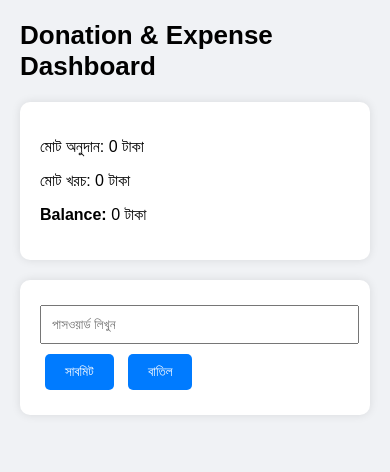
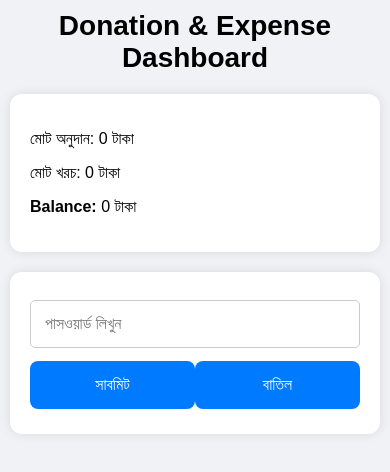
Before and after one commit to samiuli10/donation, a plain HTML site: page index.html in a window 390 px wide. Both pictures are taken after a click on the button "অনুদান যোগ করুন". Drawn offline with Linux system fonts and the light colour scheme; no server answers.

Commit message:
responsive design

```diff
--- a/index.html
+++ b/index.html
@@ -7,36 +7,43 @@
             font-family: Arial, sans-serif;
             background: #f0f2f5;
             margin:0;
-            padding:20px;
+            padding:10px;
         }
         .header{
-            font-size: 26px;
+            font-size: 28px;
             font-weight: bold;
             margin-bottom: 20px;
+            text-align: center;
         }
         .card{
             background: white;
             padding: 20px;
             margin-bottom: 20px;
-            border-radius: 10px;
-            box-shadow: 0 0 10px rgba(0,0,0,0.1);
+            border-radius: 12px;
+            box-shadow: 0 0 12px rgba(0,0,0,0.1);
         }
         button{
-            padding: 10px 20px;
-            margin:5px;
+            padding: 15px 20px;
+            margin:8px;
             border:none;
-            border-radius:5px;
+            border-radius:8px;
             background:#007bff;
             color:white;
             cursor:pointer;
+            font-size: 16px;
+            flex: 1;
         }
         button:hover{
             background:#0056b3;
         }
         input{
-            width: 95%;
-            padding:10px;
-            margin:5px 0;
+            width: 100%;
+            padding:14px;
+            margin:8px 0;
+            font-size: 16px;
+            box-sizing: border-box;
+            border-radius:5px;
+            border:1px solid #ccc;
         }
         .hidden{display:none;}
         table{
@@ -48,12 +55,39 @@
             border:1px solid #ccc;
         }
         th, td{
-            padding:8px;
+            padding:12px;
             text-align:left;
+            font-size: 16px;
         }
         th{
             background:#007bff;
             color:white;
+        }
+
+        /* Flex grid for buttons */
+        .button-grid{
+            display: flex;
+            flex-wrap: wrap;
+            justify-content: space-between;
+        }
+
+        /* Responsive adjustments */
+        @media (max-width: 600px) {
+            .button-grid{
+                flex-direction: row;
+            }
+            button{
+                margin:5px 0;
+            }
+            table th, table td{
+                font-size: 14px;
+                padding:8px;
+            }
+        }
+
+        /* Scrollable table on small screens */
+        .table-container{
+            overflow-x:auto;
         }
     </style>
 </head>
@@ -68,17 +102,21 @@
     </div>
 
     <div class="card" id="homeButtons">
+        <div class="button-grid">
             <button onclick="showPasswordPrompt('donation')">অনুদান যোগ করুন</button>
             <button onclick="showPasswordPrompt('expense')">খরচ যোগ করুন</button>
             <button onclick="showPage('donationList')">অনুদানের হিসাব</button>
             <button onclick="showPage('expenseList')">খরচের হিসাব</button>
         </div>
+    </div>
 
     <!-- Password Prompt -->
     <div class="card hidden" id="passwordDiv">
         <input type="password" id="passwordInput" placeholder="পাসওয়ার্ড লিখুন">
+        <div class="button-grid">
             <button onclick="checkPassword()">সাবমিট</button>
             <button onclick="cancelPassword()">বাতিল</button>
+        </div>
     </div>
 
     <!-- Donation Form -->
@@ -87,8 +125,10 @@
         <input id="donorName" placeholder="দাতার নাম">
         <input id="donorPhone" placeholder="ঠিকানা">
         <input id="donorAmount" placeholder="টাকার পরিমাণ">
+        <div class="button-grid">
             <button onclick="submitDonation()">সাবমিট</button>
             <button onclick="backHome()">Back</button>
+        </div>
     </div>
 
     <!-- Expense Form -->
@@ -97,28 +137,33 @@
         <input id="expensePurpose" placeholder="কোন কাজে খরচ">
         <input id="expenseBy" placeholder="কার মাধ্যমে">
         <input id="expenseAmount" placeholder="টাকার পরিমাণ">
+        <div class="button-grid">
             <button onclick="submitExpense()">সাবমিট</button>
             <button onclick="backHome()">Back</button>
+        </div>
     </div>
 
     <!-- Donation List -->
     <div class="card hidden" id="donationList">
         <div class="header">অনুদানের হিসাব</div>
+        <div class="table-container">
             <table id="donationTable">
                 <tr><th>Name</th><th>Address</th><th>Amount</th></tr>
             </table>
+        </div>
         <button onclick="backHome()">Back</button>
     </div>
 
     <!-- Expense List -->
     <div class="card hidden" id="expenseList">
         <div class="header">খরচের হিসাব</div>
+        <div class="table-container">
             <table id="expenseTable">
                 <tr><th>Purpose</th><th>By</th><th>Amount</th></tr>
             </table>
+        </div>
         <button onclick="backHome()">Back</button>
     </div>
-
 
 <script>
 const DONATION_API = "https://691c4c4e3aaeed735c90492a.mockapi.io/donations";
@@ -221,7 +266,7 @@ function loadDonationList(){
     .then(res=>res.json())
     .then(data=>{
         const table = document.getElementById("donationTable");
-        table.innerHTML = "<tr><th>Name</th><th>address</th><th>Amount</th></tr>";
+        table.innerHTML = "<tr><th>Name</th><th>Address</th><th>Amount</th></tr>";
         let total = 0;
         data.forEach(d=>{
             const row = table.insertRow();
@@ -276,7 +321,6 @@ function updateBalance(){
 
 // Initial load
 loadTotals();
-
 </script>
 
 </body>
```
Lines whose indentation alone changed are shown as unchanged.
